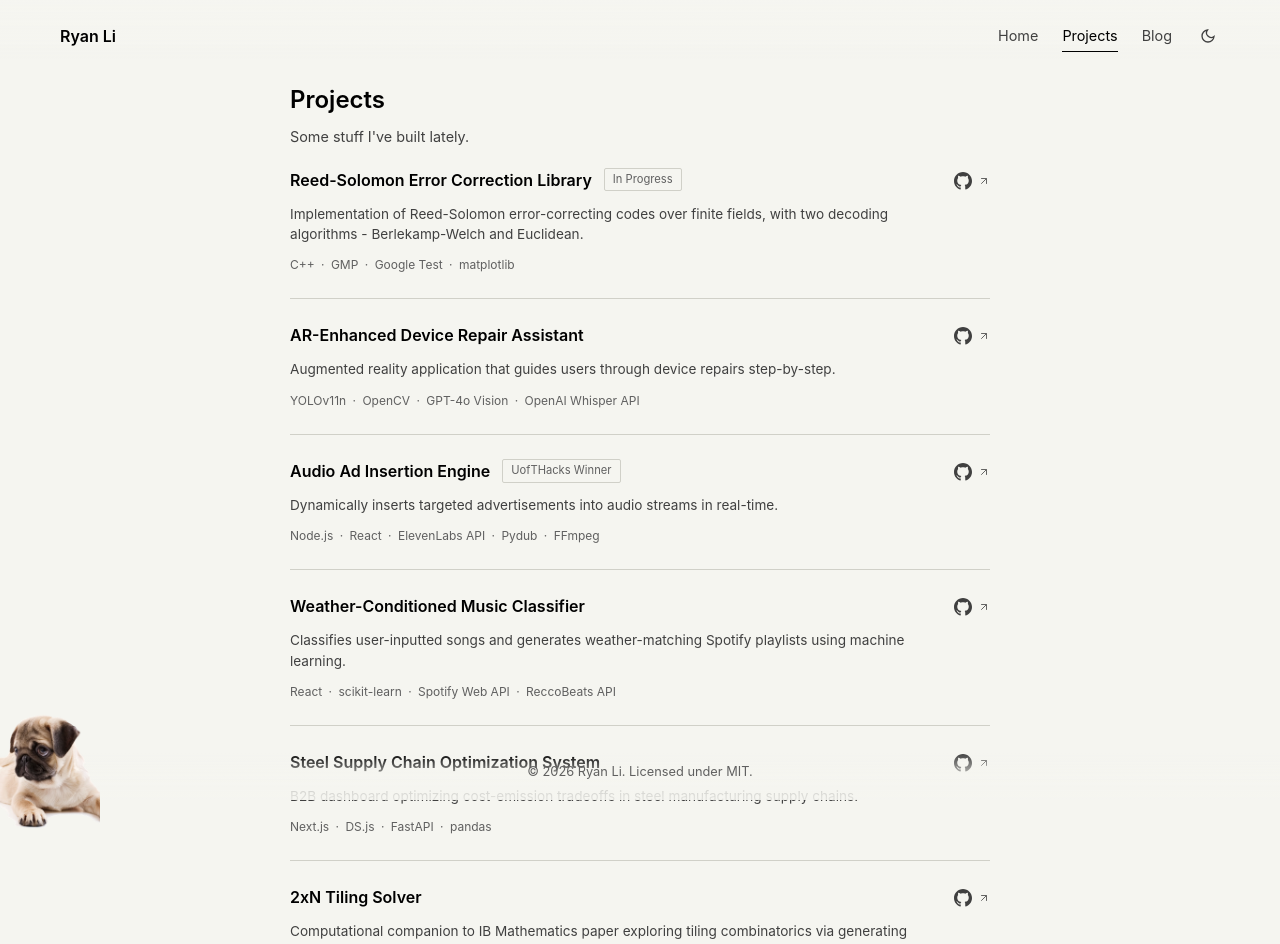
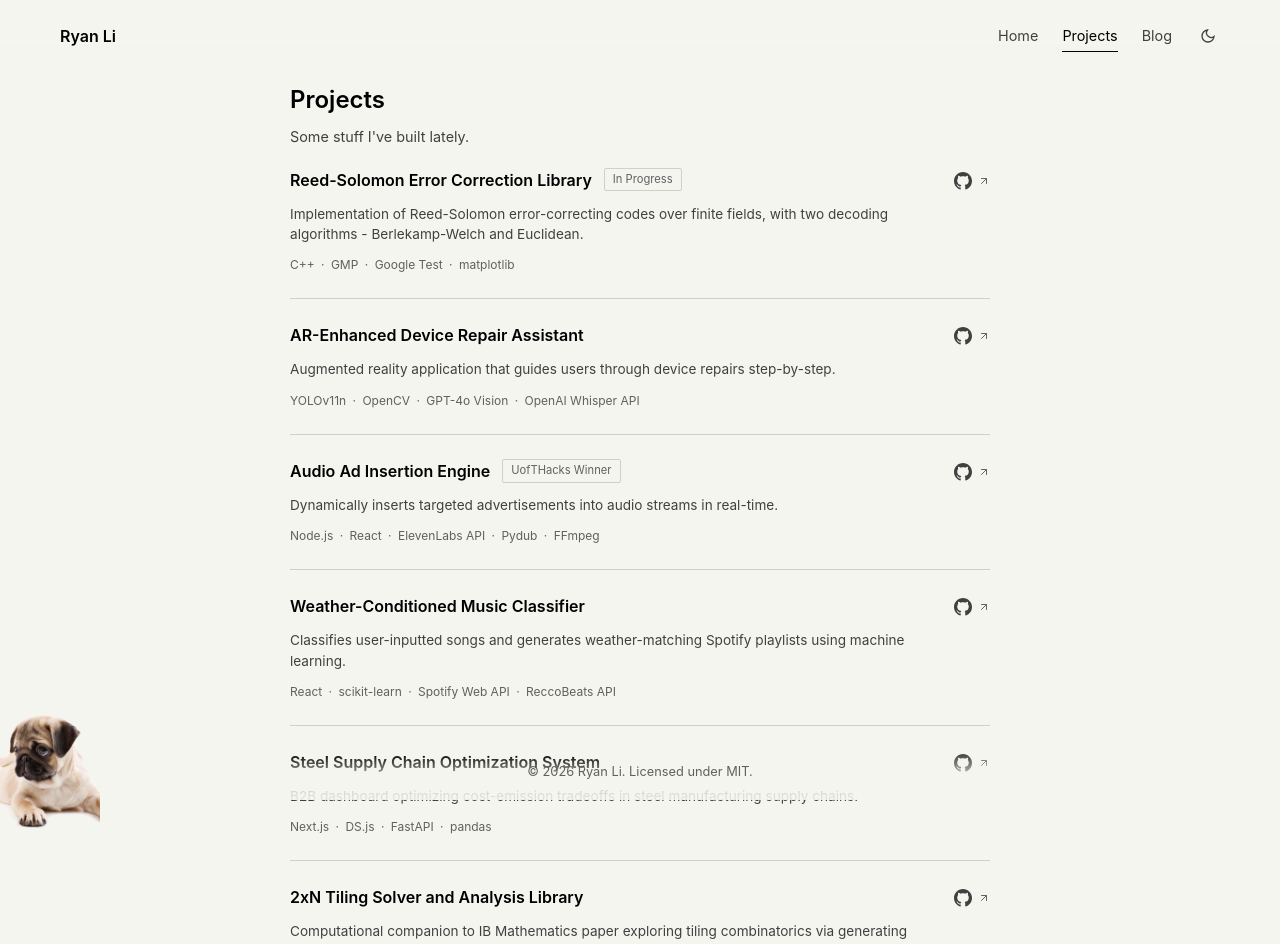
Before and after one commit to rli8145/rli-personal-website, a React (Vite) app: page /projects in a window 1280 px wide. Shown: the top 944 px of the page. Built offline with nearby package versions, Linux system fonts and the light colour scheme.

Commit message:
project edits

```diff
--- a/src/components/Projects.jsx
+++ b/src/components/Projects.jsx
@@ -41,7 +41,7 @@
     },
     {
       id: 6,
-      title: '2xN Tiling Solver',
+      title: '2xN Tiling Solver and Analysis Library',
       description: 'Computational companion to IB Mathematics paper exploring tiling combinatorics via generating functions.',
       technologies: ['C++', 'SymPy', 'mpmath'],
       github: 'https://github.com/rli8145/tiling-combinatorics'
```
Also changed, not shown: 1 other file (tests, documents, lock files or other folders).
